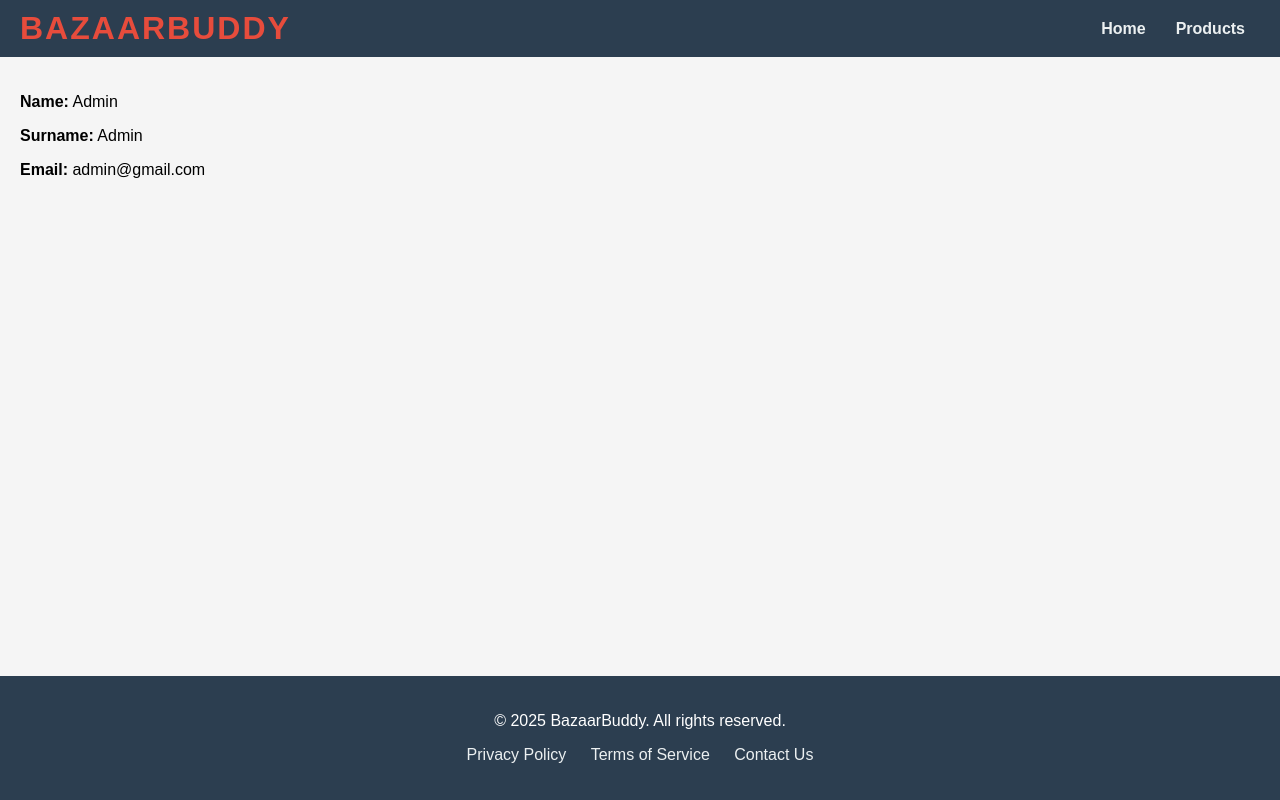
After one commit to pcupic/BazaarBuddy, a Django app: page /accounts/regular-dashboard/ in a window 1280 px wide. The commit adds this page. Run offline with Django 5.2, Linux system fonts and the light colour scheme; a user stored in the database is signed in; data comes from the database, SQL or seed files in the repository; both versions use the stored data as it was after the commit.

Commit message:
End of beginning

```diff
--- /dev/null
+++ b/BazaarBuddy/bazaarbuddy/accounts/static/accounts/regular_dashboard.css
@@ -0,0 +1,4 @@
+.dashboard-container{
+    padding-left:20px;
+    padding-top:20px;
+}
--- /dev/null
+++ b/BazaarBuddy/bazaarbuddy/accounts/templates/accounts/regular_dashboard.html
@@ -0,0 +1,49 @@
+{% load static %}
+
+<!DOCTYPE html>
+<html lang="en">
+<head>
+    <meta charset="UTF-8">
+    <meta name="viewport" content="width=device-width, initial-scale=1.0">
+    <title>My Dashboard | BazaarBuddy</title>
+    <link rel="stylesheet" href="/static/core/base.css">
+    <link rel="stylesheet" href="{% static 'accounts/regular_dashboard.css' %}">
+</head>
+<body>
+    <nav>
+        <div class="logo">BazaarBuddy</div>
+        <div class="nav-links">
+                <a href="{% url 'core:homepage' %}">Home</a>
+                <a href="{% url 'core:index' %}">Products</a>
+                {% if user.profile.user_type == 'regular' %}
+                    {% if user.is_authenticated %}
+                    <a href="{% url 'core:create_product' %}">Post Product</a>
+                    <a href="{% url 'core:my_posted_products' %}">My Products</a>
+                    <a href="{% url 'messenger:inbox' %}">Inbox</a>
+                    <a href="{% url 'accounts:profile' %}">Profile</a>
+                    <a href="{% url 'accounts:logout' %}">Logout</a>
+                    {% endif %}
+                {% endif %}
+        </div>
+    </nav>
+
+    <main class="dashboard-container">
+        <section class="profile-card">
+            <div class="profile-info">
+                <p><strong>Name:</strong> {{ user.first_name }}</p>
+                <p><strong>Surname:</strong> {{ user.last_name }}</p>
+                <p><strong>Email:</strong> {{ user.email }}</p>
+            </div>
+        </section>
+    </main>
+
+    <footer style="position:fixed;left:0;bottom:0;width:100%;">
+        <p>&copy; 2025 BazaarBuddy. All rights reserved.</p>
+        <ul>
+            <li><a href="#">Privacy Policy</a></li>
+            <li><a href="#">Terms of Service</a></li>
+            <li><a href="#">Contact Us</a></li>
+        </ul>
+    </footer>
+</body>
+</html>
--- a/BazaarBuddy/bazaarbuddy/accounts/urls.py
+++ b/BazaarBuddy/bazaarbuddy/accounts/urls.py
@@ -13,4 +13,5 @@ urlpatterns = [
     path('delete_account/', views.delete_account, name='delete_account'),
     path('logout/', views.logout, name="logout"),
     path('proceed-as-regular/', views.proceed_as_regular, name='proceed_as_regular'),
+    path('regular-dashboard/', views.regular_dashboard, name="regular_dashboard")
 ]
--- a/BazaarBuddy/bazaarbuddy/accounts/views.py
+++ b/BazaarBuddy/bazaarbuddy/accounts/views.py
@@ -159,7 +159,9 @@ def moderator_dashboard(request):
     pending_products = Product.objects.filter(state=Product.State.PENDING)
     return render(request, 'accounts/moderator_dashboard.html', {'pending_products': pending_products})
 
-# dodati da se prilikom accept ili reject posalje poruka
+@login_required
+def regular_dashboard(request):
+    return render(request, 'accounts/regular_dashboard.html')
 
 def waiting_for_approval(request):
     return render(request, 'accounts/waiting_for_approval.html')
--- a/BazaarBuddy/bazaarbuddy/core/urls.py
+++ b/BazaarBuddy/bazaarbuddy/core/urls.py
@@ -9,5 +9,5 @@ urlpatterns = [
     path('products/create/', views.create_product, name='create_product'),
     path('product/<uuid:id>/', views.product_detail, name="product_detail"),
     path('products/my-listing/',views.my_posted_products, name='my_posted_products'),
-    path('product/<uuid:id>/remove_rating/', views.remove_rating, name='remove_rating'),
+    path('product/<uuid:id>/remove_rating/', views.remove_rating, name='remove_rating')
 ]
```
Also changed, not shown: BazaarBuddy/bazaarbuddy/core/templates/core/base.html (+7 -0 lines), BazaarBuddy/bazaarbuddy/core/templates/core/home.html (+14 -1 lines), BazaarBuddy/bazaarbuddy/db.sqlite3.
